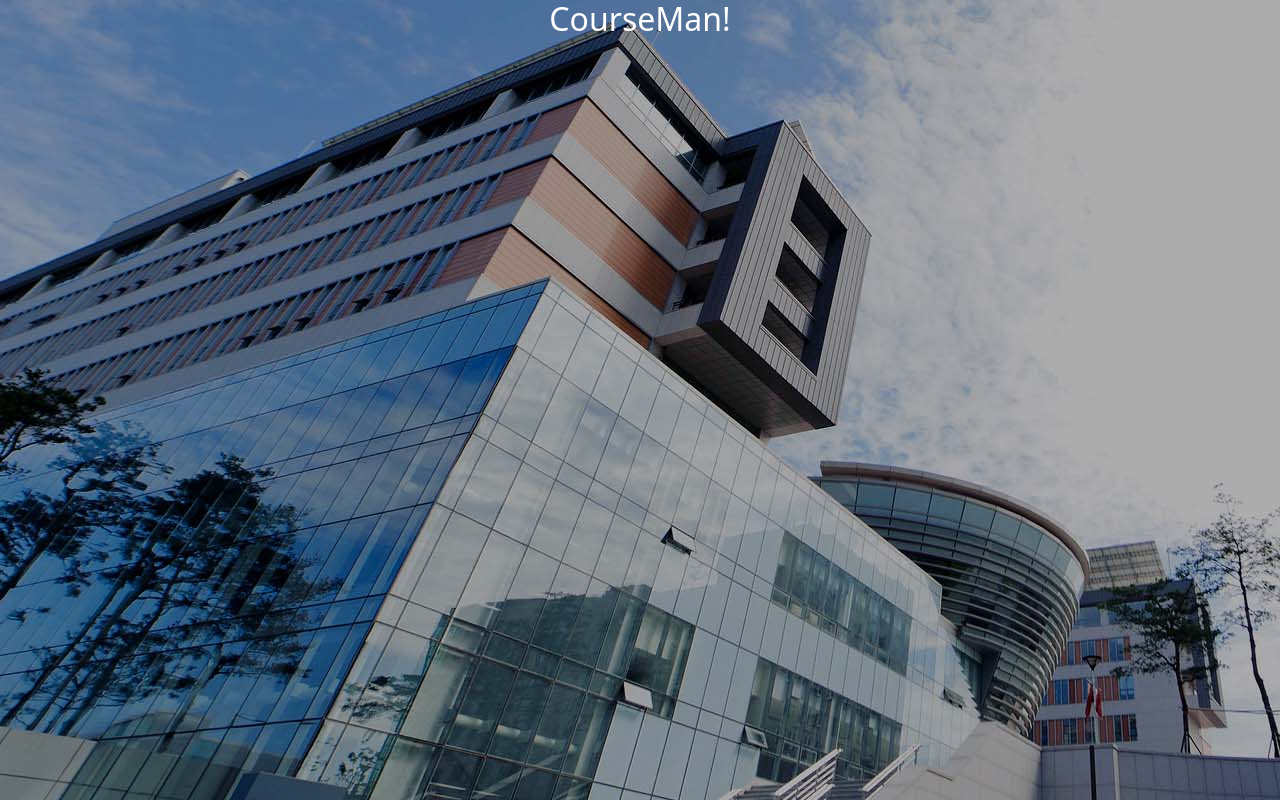
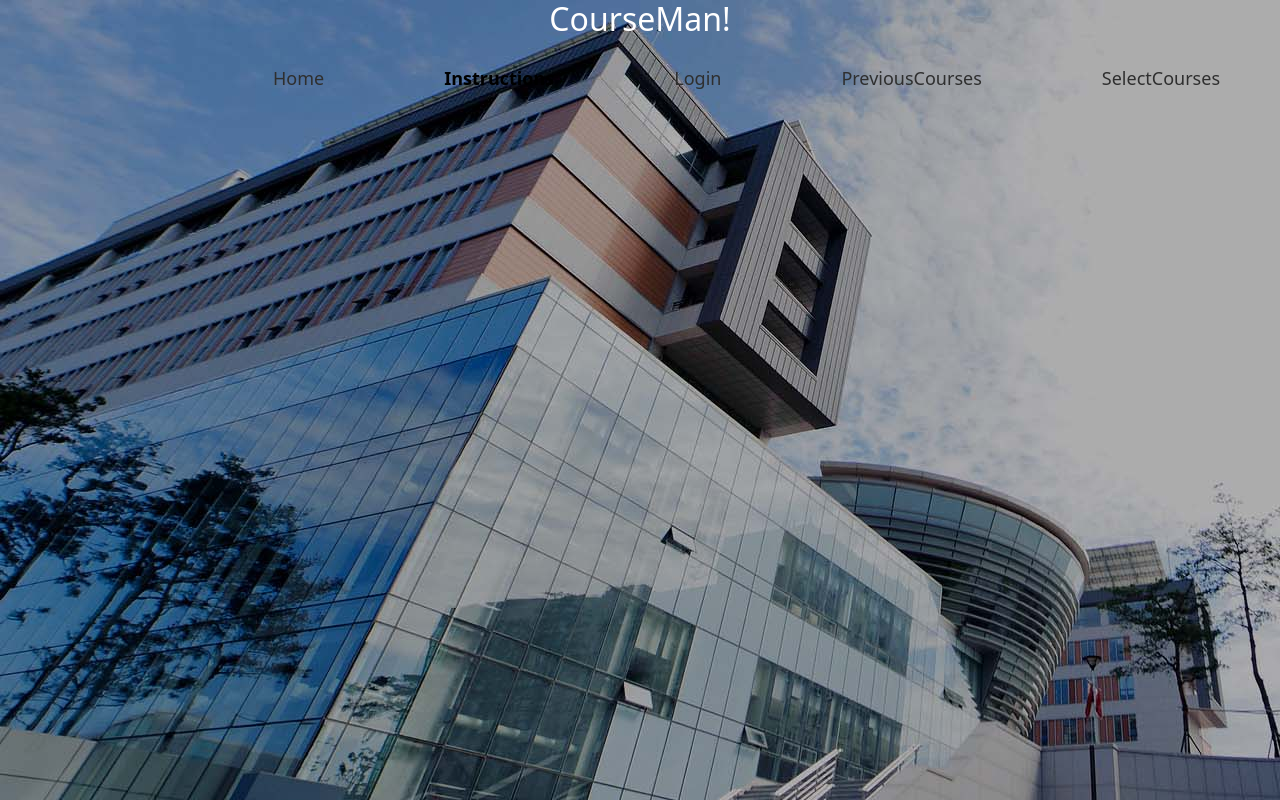
Before and after one commit to JuyeeMyeong/web_project_cse316, a React (Create React App) app: page /Instructions in a window 1280 px wide. Built offline with nearby package versions, Linux system fonts and the light colour scheme.

Commit message:
#2 complete navbar

```diff
--- a/src/App.css
+++ b/src/App.css
@@ -6,5 +6,22 @@ body {
 h2 {
   width: 100%;
   color: white;
-  font-size: 24px;
+  font-size: 32px;
 }
+
+/***********           Navbar               ***********/
+h1 {
+  margin: 10px 60px;
+}
+
+.activeNav {
+  color: black;
+  font-weight: 600;
+  font-size: 18px;
+}
+
+.defaultNav {
+  color: #2f2f2f;
+  font-weight: 450;
+  font-size: 18px;
+}
--- a/src/App.js
+++ b/src/App.js
@@ -11,15 +11,16 @@ import SelectCourses from './components/SelectCourses';
 
 
 function App() {
+
   return (
     <div className="App">
       <BrowserRouter>
         <Routes>
           <Route path="/" element={<Home/>} />
           <Route path="/Instructions" element={<Instructions />} />
-          <Route path="/Login" element={<Login />} />
+          <Route path="/Login" element={<Login />}/>
           <Route path="/PreviousCourses" element={<PreviousCourses />} />
-          <Route path="/SelectCourses" element={<SelectCourses />} />
+          <Route path="/SelectCourses" element={<SelectCourses />}/>
         </Routes>
       </BrowserRouter>
     </div>
--- a/src/components/Home.js
+++ b/src/components/Home.js
@@ -1,12 +1,29 @@
 import '../App.css';
 import React, { useState, useEffect }  from 'react';
-import { Link } from 'react-router-dom';
+import { NavLink } from 'react-router-dom';
 
 function Home() {
 
     return (
         <div>
             <h2 className='text-center'>CourseMan!</h2>
+            <header className="header d-flex justify-content-end">
+                <h1>
+                    <NavLink to="/" className={({isActive}) => (isActive? "activeNav" : "defaultNav")} style={{ textDecoration: "none" }}>Home</NavLink>
+                </h1>
+                <h1>
+                    <NavLink to="/Instructions" className={({isActive}) => (isActive? "activeNav" : "defaultNav")} style={{ textDecoration: "none" }}>Instructions</NavLink>
+                </h1>
+                <h1>
+                    <NavLink to="/Login" className={({isActive}) => (isActive? "activeNav" : "defaultNav")} style={{ textDecoration: "none" }}>Login</NavLink>
+                </h1>
+                <h1>
+                    <NavLink to="/PreviousCourses" className={({isActive}) => (isActive? "activeNav" : "defaultNav")} style={{ textDecoration: "none" }}>PreviousCourses</NavLink>
+                </h1>
+                <h1>
+                    <NavLink to="/SelectCourses" className={({isActive}) => (isActive? "activeNav" : "defaultNav")} style={{ textDecoration: "none" }}>SelectCourses</NavLink>
+                </h1>
+            </header>
 
 
 
--- a/src/components/Instructions.js
+++ b/src/components/Instructions.js
@@ -1,13 +1,29 @@
 import '../App.css';
 import React, { useState, useEffect }  from 'react';
-import { Link } from 'react-router-dom';
+import { NavLink } from 'react-router-dom';
 
 function Instructions() {
 
     return (
         <div>
             <h2 className='text-center'>CourseMan!</h2>
-
+            <header className="header d-flex justify-content-end">
+                <h1>
+                    <NavLink to="/" className={({isActive}) => (isActive? "activeNav" : "defaultNav")} style={{ textDecoration: "none" }}>Home</NavLink>
+                </h1>
+                <h1>
+                    <NavLink to="/Instructions" className={({isActive}) => (isActive? "activeNav" : "defaultNav")} style={{ textDecoration: "none" }}>Instructions</NavLink>
+                </h1>
+                <h1>
+                    <NavLink to="/Login" className={({isActive}) => (isActive? "activeNav" : "defaultNav")} style={{ textDecoration: "none" }}>Login</NavLink>
+                </h1>
+                <h1>
+                    <NavLink to="/PreviousCourses" className={({isActive}) => (isActive? "activeNav" : "defaultNav")} style={{ textDecoration: "none" }}>PreviousCourses</NavLink>
+                </h1>
+                <h1>
+                    <NavLink to="/SelectCourses" className={({isActive}) => (isActive? "activeNav" : "defaultNav")} style={{ textDecoration: "none" }}>SelectCourses</NavLink>
+                </h1>
+            </header>
 
 
         </div>
--- a/src/components/Login.js
+++ b/src/components/Login.js
@@ -1,13 +1,30 @@
 import '../App.css';
 import React, { useState, useEffect }  from 'react';
-import { Link } from 'react-router-dom';
+import { NavLink } from 'react-router-dom';
 
 function Login() {
+
 
     return (
         <div>
             <h2 className='text-center'>CourseMan!</h2>
-
+            <header className="header d-flex justify-content-end">
+                <h1>
+                    <NavLink to="/" className={({isActive}) => (isActive? "activeNav" : "defaultNav")} style={{ textDecoration: "none" }}>Home</NavLink>
+                </h1>
+                <h1>
+                    <NavLink to="/Instructions" className={({isActive}) => (isActive? "activeNav" : "defaultNav")} style={{ textDecoration: "none" }}>Instructions</NavLink>
+                </h1>
+                <h1>
+                    <NavLink to="/Login" className={({isActive}) => (isActive? "activeNav" : "defaultNav")} style={{ textDecoration: "none" }}>Login</NavLink>
+                </h1>
+                <h1>
+                    <NavLink to="/PreviousCourses" className={({isActive}) => (isActive? "activeNav" : "defaultNav")} style={{ textDecoration: "none" }}>PreviousCourses</NavLink>
+                </h1>
+                <h1>
+                    <NavLink to="/SelectCourses" className={({isActive}) => (isActive? "activeNav" : "defaultNav")} style={{ textDecoration: "none" }}>SelectCourses</NavLink>
+                </h1>
+            </header>
 
 
         </div>
--- a/src/components/PreviousCourses.js
+++ b/src/components/PreviousCourses.js
@@ -1,14 +1,29 @@
 import '../App.css';
 import React, { useState, useEffect }  from 'react';
-import { Link } from 'react-router-dom';
+import { NavLink } from 'react-router-dom';
 
 function PreviousCourses() {
 
     return (
         <div>
             <h2 className='text-center'>CourseMan!</h2>
-
-
+            <header className="header d-flex justify-content-end">
+                <h1>
+                    <NavLink to="/" className={({isActive}) => (isActive? "activeNav" : "defaultNav")} style={{ textDecoration: "none" }}>Home</NavLink>
+                </h1>
+                <h1>
+                    <NavLink to="/Instructions" className={({isActive}) => (isActive? "activeNav" : "defaultNav")} style={{ textDecoration: "none" }}>Instructions</NavLink>
+                </h1>
+                <h1>
+                    <NavLink to="/Login" className={({isActive}) => (isActive? "activeNav" : "defaultNav")} style={{ textDecoration: "none" }}>Login</NavLink>
+                </h1>
+                <h1>
+                    <NavLink to="/PreviousCourses" className={({isActive}) => (isActive? "activeNav" : "defaultNav")} style={{ textDecoration: "none" }}>PreviousCourses</NavLink>
+                </h1>
+                <h1>
+                    <NavLink to="/SelectCourses" className={({isActive}) => (isActive? "activeNav" : "defaultNav")} style={{ textDecoration: "none" }}>SelectCourses</NavLink>
+                </h1>
+            </header>
 
         </div>
     );
--- a/src/components/SelectCourses.js
+++ b/src/components/SelectCourses.js
@@ -1,14 +1,31 @@
 import '../App.css';
 import React, { useState, useEffect }  from 'react';
-import { Link } from 'react-router-dom';
+import { NavLink } from 'react-router-dom';
+
+
 
 function SelectCourses() {
 
     return (
         <div>
             <h2 className='text-center'>CourseMan!</h2>
-
-
+            <header className="header d-flex justify-content-end">
+                <h1>
+                    <NavLink to="/" className={({isActive}) => (isActive? "activeNav" : "defaultNav")} style={{ textDecoration: "none" }}>Home</NavLink>
+                </h1>
+                <h1>
+                    <NavLink to="/Instructions" className={({isActive}) => (isActive? "activeNav" : "defaultNav")} style={{ textDecoration: "none" }}>Instructions</NavLink>
+                </h1>
+                <h1>
+                    <NavLink to="/Login" className={({isActive}) => (isActive? "activeNav" : "defaultNav")} style={{ textDecoration: "none" }}>Login</NavLink>
+                </h1>
+                <h1>
+                    <NavLink to="/PreviousCourses" className={({isActive}) => (isActive? "activeNav" : "defaultNav")} style={{ textDecoration: "none" }}>PreviousCourses</NavLink>
+                </h1>
+                <h1>
+                    <NavLink to="/SelectCourses" className={({isActive}) => (isActive? "activeNav" : "defaultNav")} style={{ textDecoration: "none" }}>SelectCourses</NavLink>
+                </h1>
+            </header>
 
         </div>
     );
```
